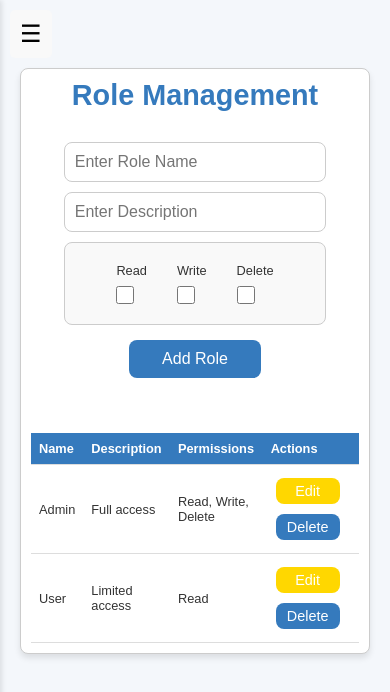
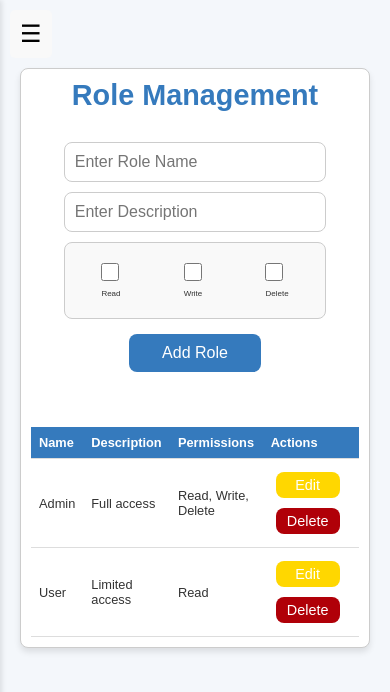
Before and after one commit to tropnicates/rbac_app, a React (Create React App) app: page /roles in a window 390 px wide. Shown: the top 692 px of the page. Built offline with nearby package versions, Linux system fonts and the light colour scheme.

Commit message:
css modified

```diff
--- a/src/assets/styles/Roles.css
+++ b/src/assets/styles/Roles.css
@@ -100,11 +100,11 @@
 }
 
 .action-btn.delete {
-  background-color: #357ABD;
+  background-color: #B00008;
 }
 
 .action-btn.delete:hover {
-  background-color: #B00008;
+  background-color:  #357ABD;
 }
 
 
@@ -117,7 +117,6 @@
   border: 1px solid #ccc;
   border-radius: 8px;
   background-color: #f9f9f9;
-  font-weight: normal;
   padding: 10px;
 }
 .permissions {
@@ -159,7 +158,6 @@
     justify-content: center;
     gap: 10px;
     border: 1px solid #ccc;
-
   }
 
 .btn-submit {
@@ -177,14 +175,6 @@
     justify-content: center;
     box-shadow: none;
   }
-
-  .text{
-    display: flex;
-    flex-direction: column;
-    align-items: center;
-    justify-content: center;
-  }
-
   .action-btn.edit,
   .action-btn.delete {
     width: 4rem;
@@ -206,36 +196,35 @@
     gap: 10px;
   }
   .permissions {
+    display: flex;
+    flex-direction: row;
+    font-size: 0.8rem;
+    width: 100%;
+    gap: 10px;
+  }
+  .permission-item{
+    display: flex;
     flex-direction: row;
     align-items: center;
-    justify-content: center;
-    gap: 30px;
-    padding: 10px;
-    font-size: 0.8rem;
-    width: 100%;
+    justify-content: space-around;
   }
 
-  .permission-item {
-    justify-content: center;
-    align-items: center;
-  }
 }
 
 
 @media (max-width: 480px) {
   .permissions {
+    display: flex;
     flex-direction: row;
+    font-size: 0.5rem;
+    width: 100%;
     align-items: center;
-    justify-content: center;
-    gap: 10px;
-    padding: 10px;
-    font-size: 0.8rem;
-    width: 100%;
   }
-
-  .permission-item {
-    justify-content: center;
+  .permission-item{
+    display: flex;
+    flex-direction: column;
     align-items: center;
+    justify-content: space-around;
   }
 
 }
--- a/src/pages/Roles.js
+++ b/src/pages/Roles.js
@@ -102,31 +102,28 @@ const Roles = () => {
         />
         <div className="permissions">
   <div className="permission-item" onClick={() => handleCheckboxChange("Read")}>
-  <div className="text">Read</div>
-
     <input
       type="checkbox"
       checked={formData.permissions.includes("Read")}
       readOnly
     />
+      <div className="text">Read</div>
   </div>
   <div className="permission-item" onClick={() => handleCheckboxChange("Write")}>
-  <div className="text">Write</div>
-
     <input
       type="checkbox"
       checked={formData.permissions.includes("Write")}
       readOnly
     />
+      <div className="text">Write</div>
   </div>
   <div className="permission-item" onClick={() => handleCheckboxChange("Delete")}>
-  <div className="text">Delete</div>
-
     <input
       type="checkbox"
       checked={formData.permissions.includes("Delete")}
       readOnly
     />
+            <div className="text">Delete</div>
   </div>
 </div>
         <button type="submit" className="btn-submit">
```
